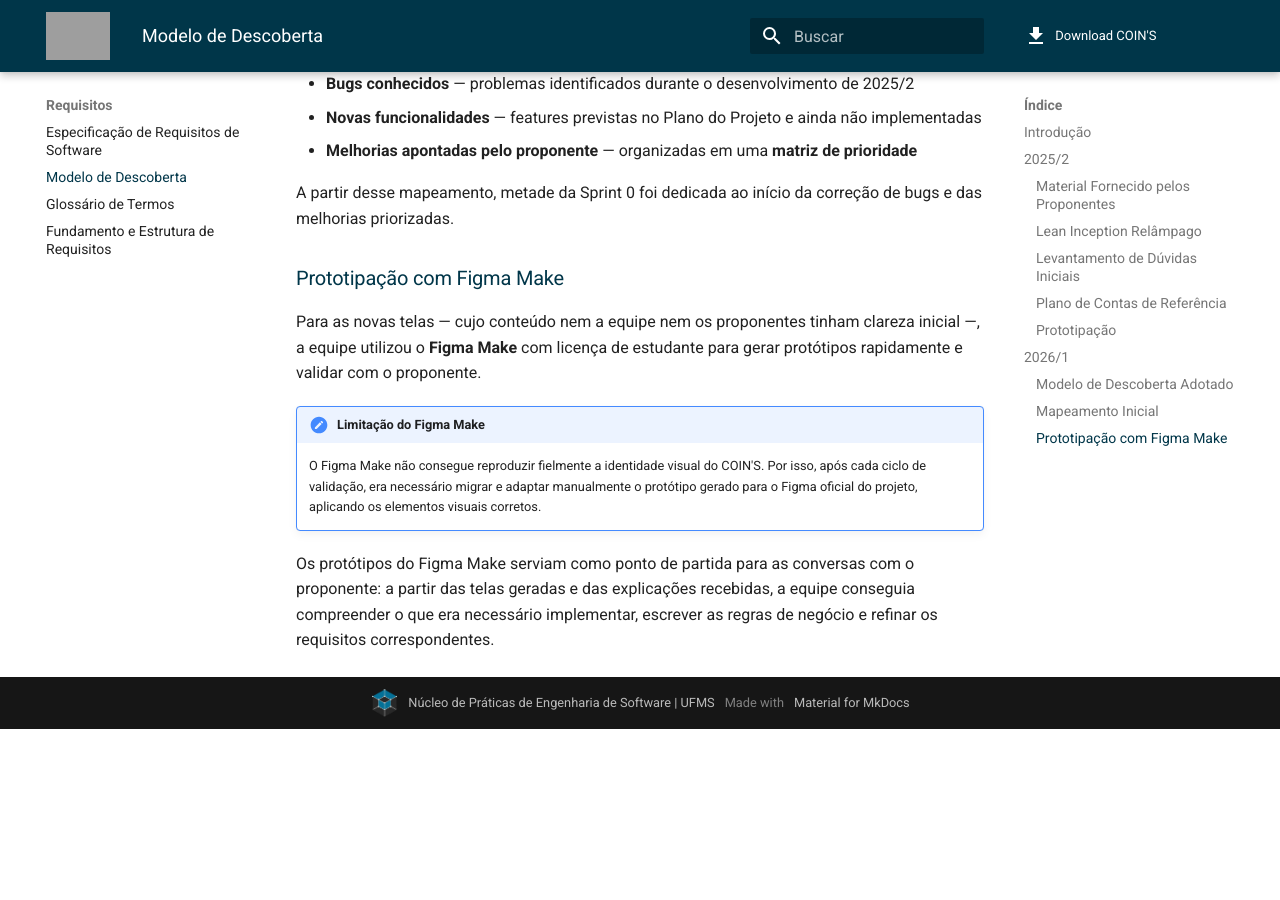
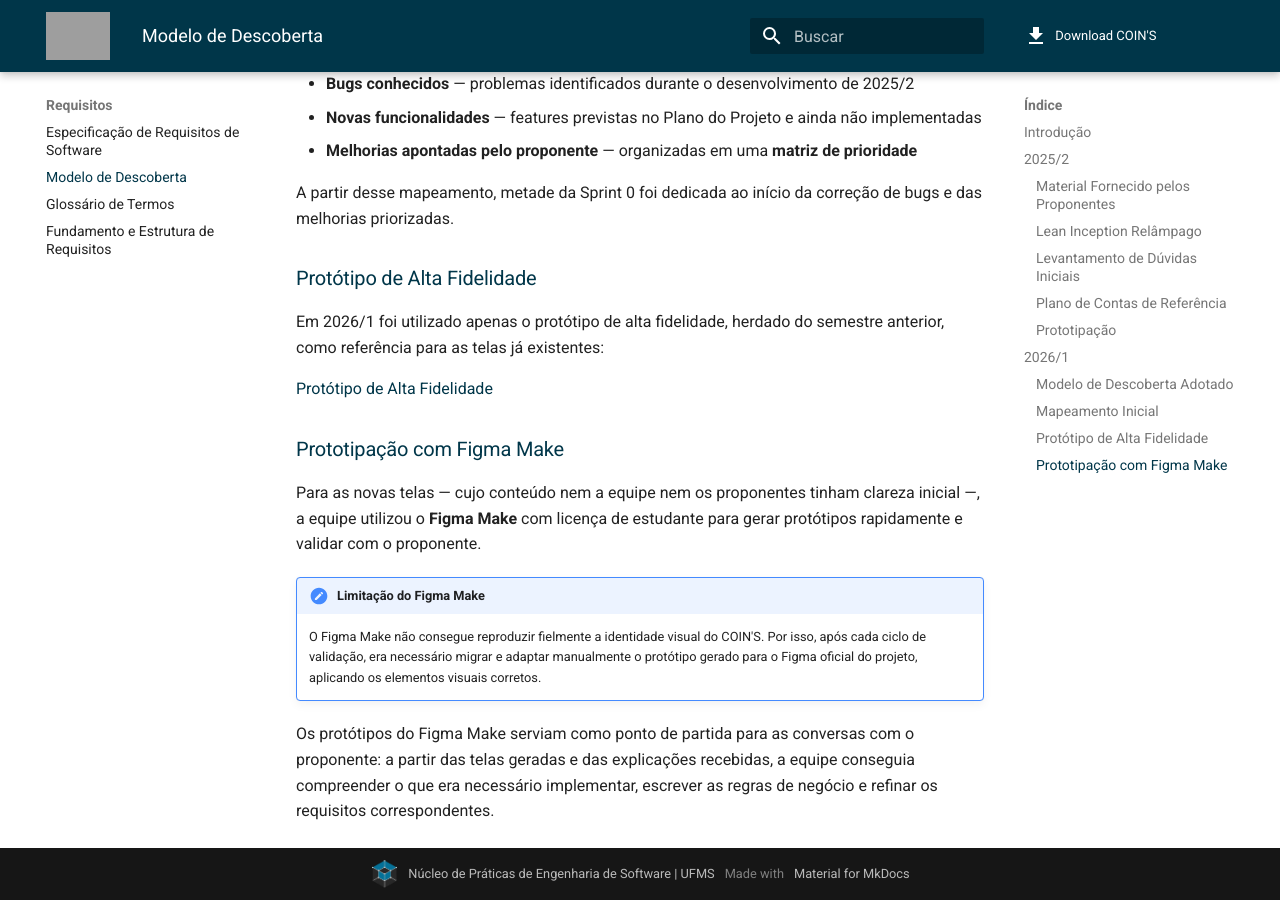
Before and after one commit to NES-Contabilidade-Integrada/doc-coins2026.1, an MkDocs documentation site: the page built from docs/requisitos/modelo-de-descoberta.md, in a window 1280 px wide and 900 px high, scrolled down 2834 px. Built offline with MkDocs 1.6.1 and Material for MkDocs 9.7.7, drawn with Linux system fonts in a browser that asks for light colours; comment, search, counter and statistics services are not loaded; before the commit the page ends 3563 px from its top, so only the background shows below that; grey boxes are pictures that could not be loaded.

Commit message:
docs(requisitos): registra uso exclusivo do protótipo de alta fidelidade em 2026/1
Co-Authored-By: Claude Sonnet 4.6 <noreply@anthropic.com>

```diff
--- a/docs/requisitos/modelo-de-descoberta.md
+++ b/docs/requisitos/modelo-de-descoberta.md
@@ -93,6 +93,12 @@ Com base nos insumos do semestre anterior, a equipe mapeou:
 
 A partir desse mapeamento, metade da Sprint 0 foi dedicada ao início da correção de bugs e das melhorias priorizadas.
 
+### Protótipo de Alta Fidelidade
+
+Em 2026/1 foi utilizado apenas o protótipo de alta fidelidade, herdado do semestre anterior, como referência para as telas já existentes:
+
+[Protótipo de Alta Fidelidade](https://www.figma.com/design/Z3hfLoenhr73I3u5BRU5lP/COIN-S---Contabilidade-Integrada?node-id=199-2979&t=LffhAJRG1CydnNoW-1)
+
 ### Prototipação com Figma Make
 
 Para as novas telas — cujo conteúdo nem a equipe nem os proponentes tinham clareza inicial —, a equipe utilizou o **Figma Make** com licença de estudante para gerar protótipos rapidamente e validar com o proponente.
```
